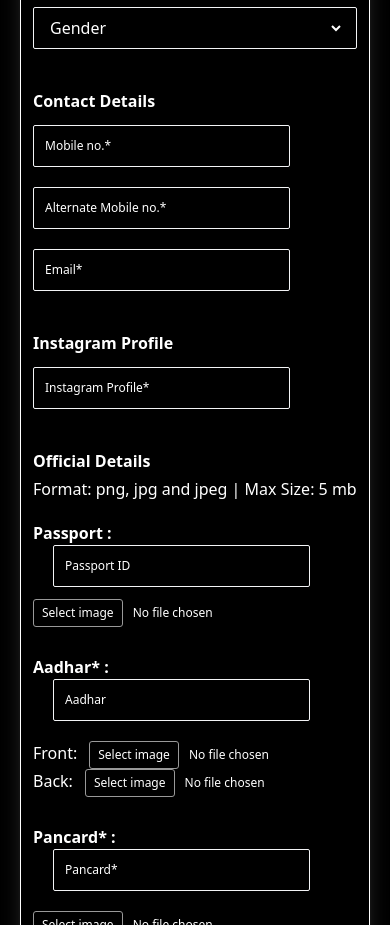
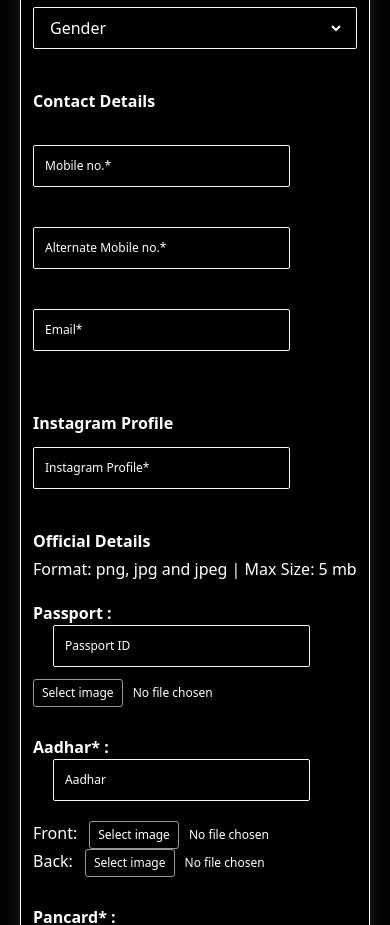
Before and after one commit to Buddies-Production/BuddiesFashionApp, a Next.js app: page /event-registration/form in a window 390 px wide. Shown: the part 1100-2025 px from the top of the page. Built offline with nearby package versions, Linux system fonts and the light colour scheme.

Commit message:
contact details ui

```diff
--- a/src/app/event-registration/form/page.tsx
+++ b/src/app/event-registration/form/page.tsx
@@ -1128,6 +1128,7 @@ const Form = () => {
 									placeholder="Mobile no."
 									type="tel"
 									name="mobileNumber"
+									className={clsx("my-5", "lg:my-0 lg:mr-5")}
 									onChange={(e) =>
 										handleNumberInput(e, "mobileNumber")
 									}
@@ -1154,6 +1155,7 @@ const Form = () => {
 									placeholder="Email"
 									type="email"
 									name="email"
+									className={clsx("my-5", "lg:my-0 lg:mx-5")}
 									onChange={(e) =>
 										setModelContactDetails((prevData) => ({
 											...prevData,
```
